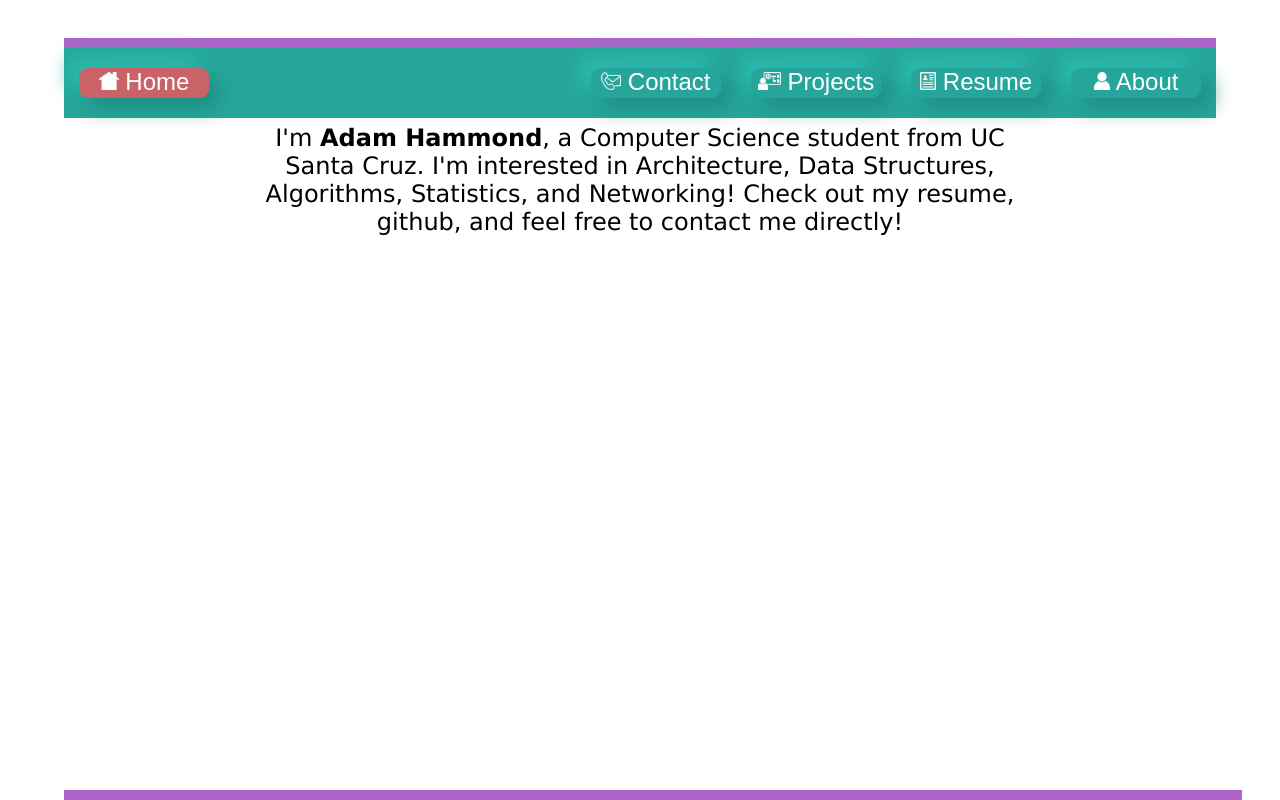
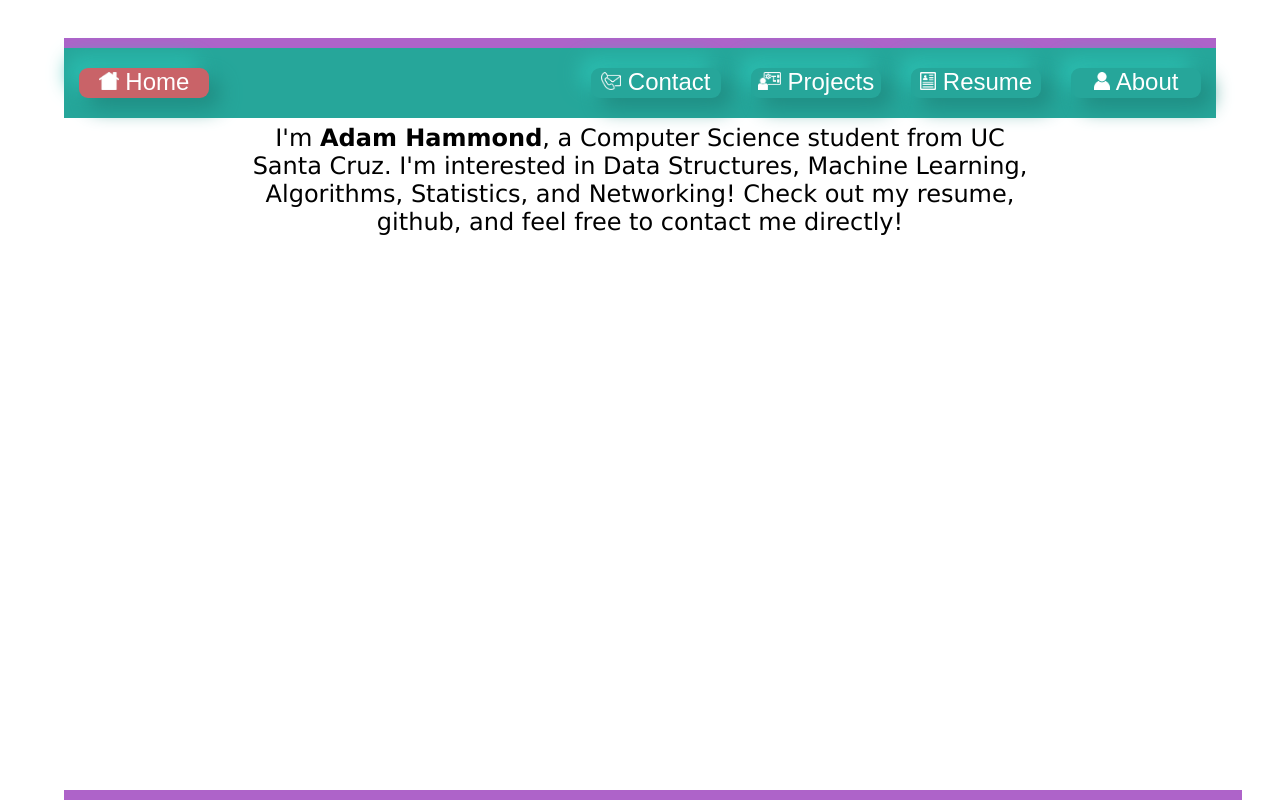
Before and after one commit to adamhammond22/Website, a plain HTML site: page index.html in a window 1280 px wide. Drawn offline with Linux system fonts and the light colour scheme.

Commit message:
Update index.html

```diff
--- a/index.html
+++ b/index.html
@@ -32,7 +32,7 @@
 	<div id = "content">
 			<div class = "centered-box">
 				I'm <b>Adam Hammond</b>, a Computer Science student from UC Santa Cruz.
-				I'm interested in Architecture, Data Structures, Algorithms, Statistics, and Networking!
+				I'm interested in Data Structures, Machine Learning, Algorithms, Statistics, and Networking!
 				Check out my resume, github, and feel free to contact me directly!
 			</div>
 	</div>
```
